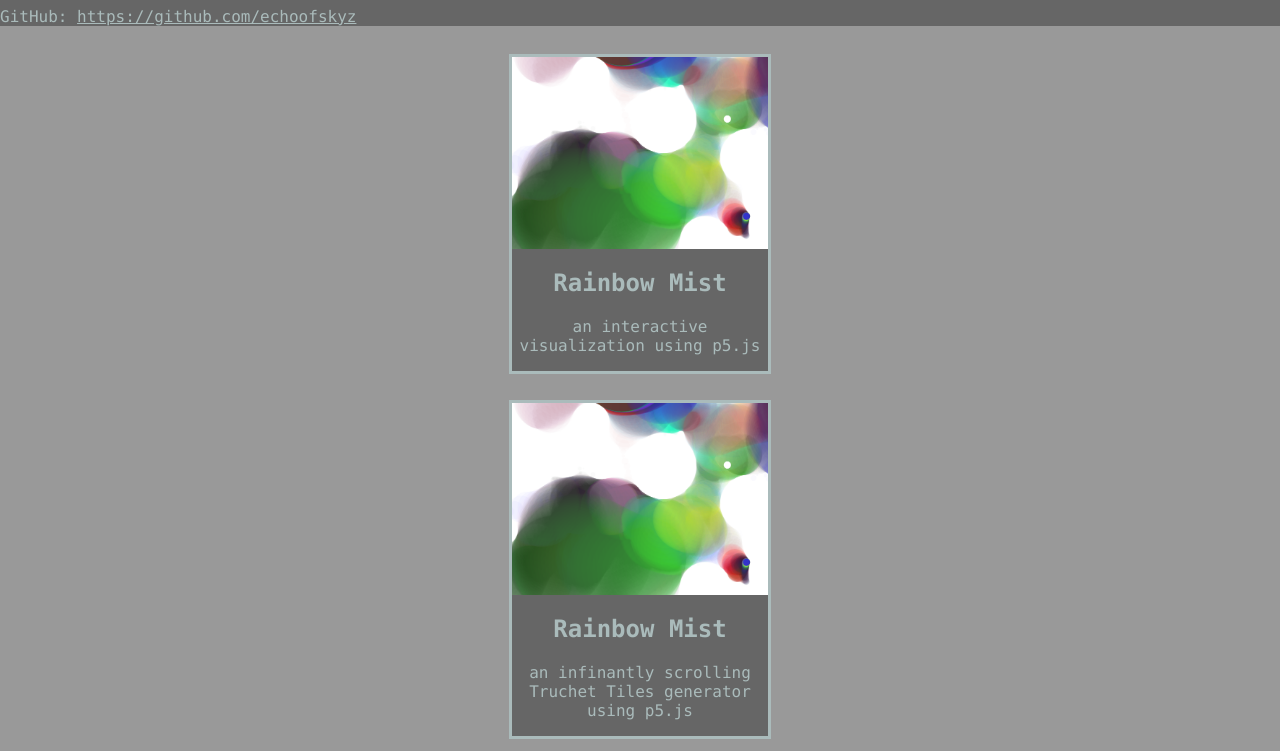
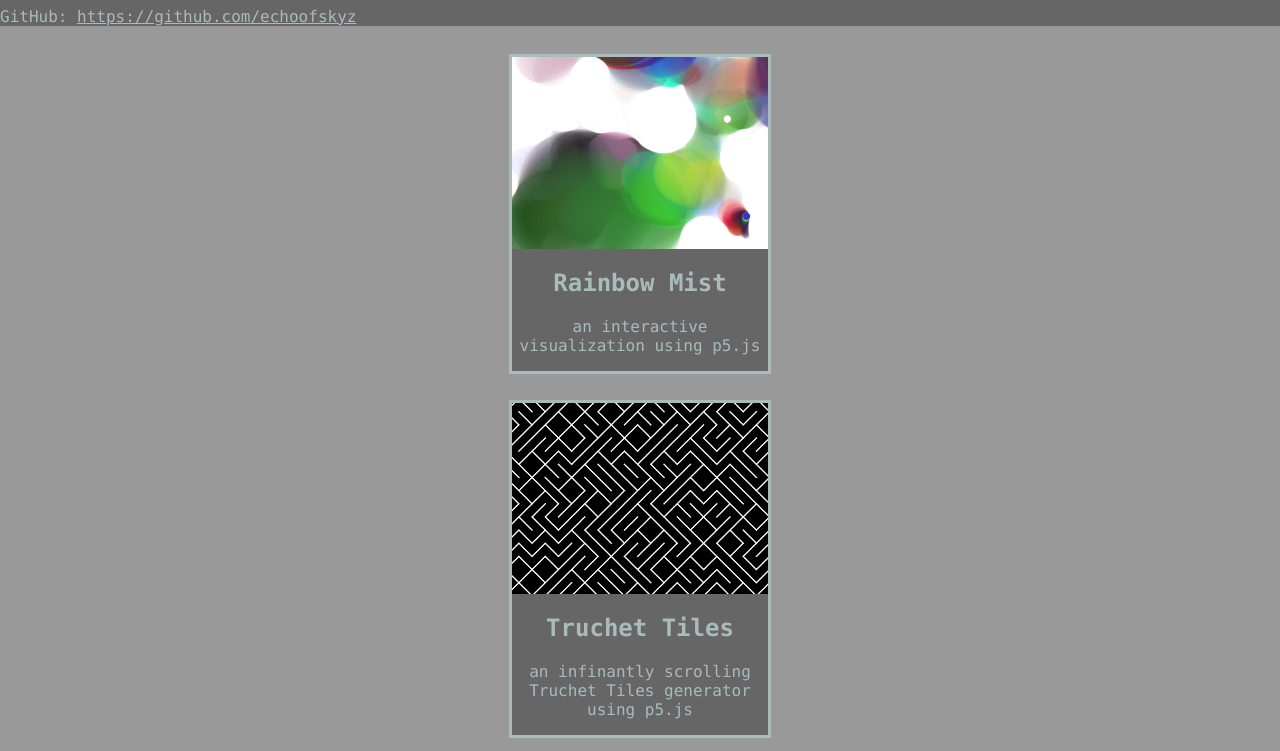
Before and after one commit to echoofskyz/echoofskyz.github.io, a plain HTML site: page index.html in a window 1280 px wide. Shown: the part 73-824 px from the top of the page. Drawn offline with Linux system fonts and the light colour scheme.

```diff
--- a/index.html
+++ b/index.html
@@ -9,7 +9,6 @@
 			<h1 id="title">Eli Cosley's Projects</h1>
 			<p>GitHub: <a href="https://github.com/echoofskyz">https://github.com/echoofskyz</a></p>
 		</header>
-
 		<div id="projects_section">
 			<div class="project" onClick="location = 'https://echoofskyz.github.io/Rainbow_Mist/'">
 				<img src="project_images/rainbow_mist.png" width=400 height=300/>
@@ -19,8 +18,8 @@
 		</div>
 		<div id="projects_section">
 			<div class="project" onClick="location = 'https://echoofskyz.github.io/Truchet_Tiles/'">
-				<img src="project_images/rainbow_mist.png" width=400 height=300/>
-				<h2>Rainbow Mist</h1>
+				<img src="project_images/truchet_tiles.png" width=400 height=300/>
+				<h2>Truchet Tiles</h1>
 				<p>an infinantly scrolling Truchet Tiles generator using p5.js</p>
 			</div>
 		</div>
```
